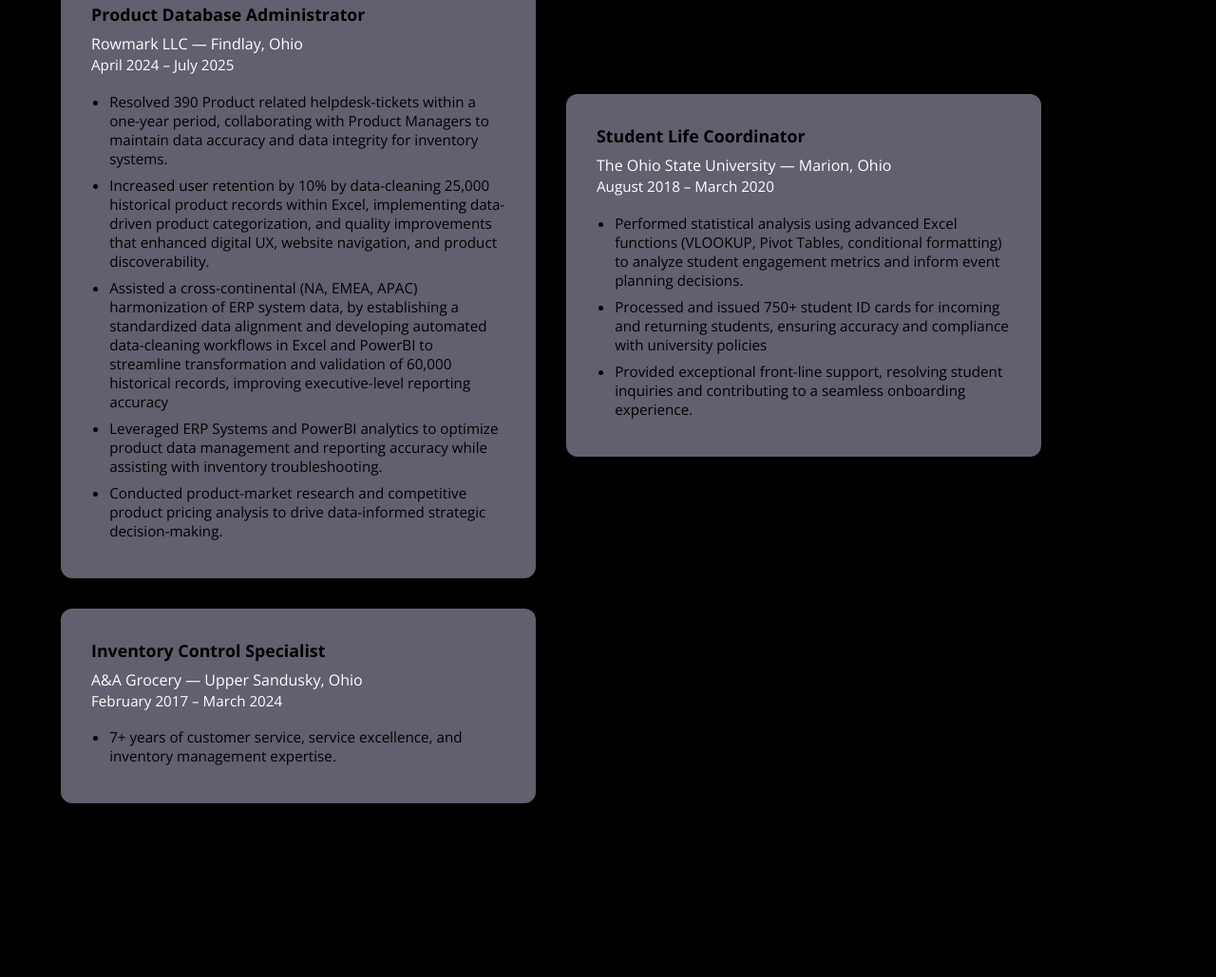
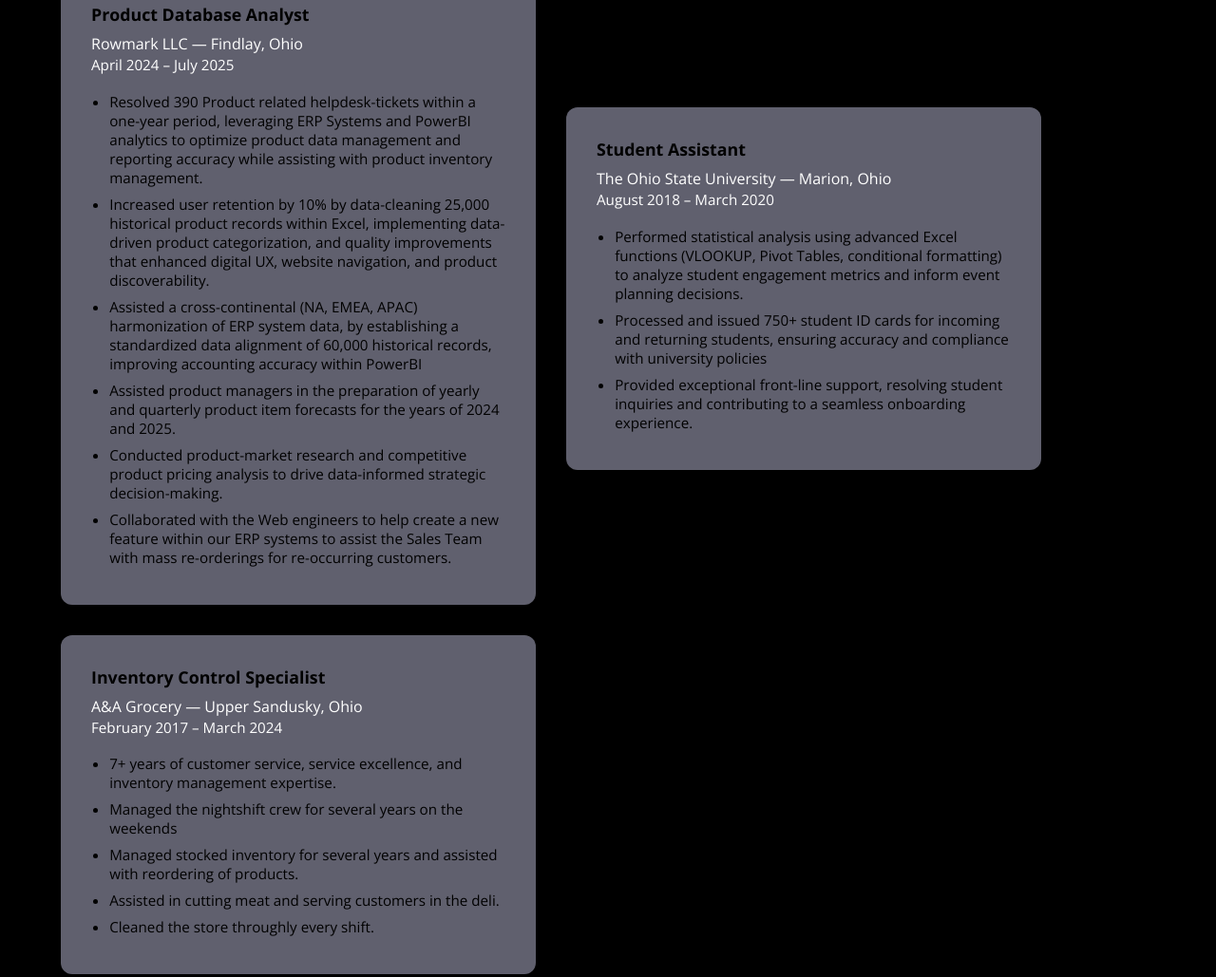
Before and after one commit to bricejat/jaret.portfolio, a plain HTML site: page index.html in a window 1280 px wide. Shown: the part 1074-2103 px from the top of the page at 95% size. Drawn offline with nearby package versions, Linux system fonts and the light colour scheme; a small style sheet from the web is missing.

Commit message:
Update index.html

```diff
--- a/index.html
+++ b/index.html
@@ -57,18 +57,19 @@
     <h2>My Work Experience</h2>
     <div class="experience-list">
         <div class="experience-item">
-            <h3>Product Database Administrator</h3>
+            <h3>Product Database Analyst</h3>
             <p class="company">Rowmark LLC &mdash; Findlay, Ohio<br><span class="date">April 2024 &ndash; July 2025</span></p>
             <ul>
-                <li>Resolved 390 Product related helpdesk-tickets within a one-year period, collaborating with Product Managers to maintain data accuracy and data integrity for inventory systems.</li>
+                <li>Resolved 390 Product related helpdesk-tickets within a one-year period, leveraging ERP Systems and PowerBI analytics to optimize product data management and reporting accuracy while assisting with product inventory management.</li>
                 <li>Increased user retention by 10% by data-cleaning 25,000 historical product records within Excel, implementing data-driven product categorization, and quality improvements that enhanced digital UX, website navigation, and product discoverability.</li>
-                <li>Assisted a cross-continental (NA, EMEA, APAC) harmonization of ERP system data, by establishing a standardized data alignment and developing automated data-cleaning workflows in Excel and PowerBI to streamline transformation and validation of 60,000 historical records, improving executive-level reporting accuracy</li>
-                <li>Leveraged ERP Systems and PowerBI analytics to optimize product data management and reporting accuracy while assisting with inventory troubleshooting.</li>
+                <li>Assisted a cross-continental (NA, EMEA, APAC) harmonization of ERP system data, by establishing a standardized data alignment of 60,000 historical records, improving accounting accuracy within PowerBI</li>
+                <li>Assisted product managers in the preparation of yearly and quarterly product item forecasts for the years of 2024 and 2025.</li>
                 <li>Conducted product-market research and competitive product pricing analysis to drive data-informed strategic decision-making.</li>
+                <li>Collaborated with the Web engineers to help create a new feature within our ERP systems to assist the Sales Team with mass re-orderings for re-occurring customers.</li>
             </ul>
         </div>
         <div class="experience-item">
-            <h3>Student Life Coordinator</h3>
+            <h3>Student Assistant</h3>
             <p class="company">The Ohio State University &mdash; Marion, Ohio<br><span class="date">August 2018 &ndash; March 2020</span></p>
             <ul>
                 <li>Performed statistical analysis using advanced Excel functions (VLOOKUP, Pivot Tables, conditional formatting) to analyze student engagement metrics and inform event planning decisions.</li>
@@ -81,6 +82,10 @@
             <p class="company">A&amp;A Grocery &mdash; Upper Sandusky, Ohio<br><span class="date">February 2017 &ndash; March 2024</span></p>
             <ul>
                 <li>7+ years of customer service, service excellence, and inventory management expertise.</li>
+                <li>Managed the nightshift crew for several years on the weekends</li>
+                <li>Managed stocked inventory for several years and assisted with reordering of products.</li>
+                <li>Assisted in cutting meat and serving customers in the deli.</li>
+                <li>Cleaned the store throughly every shift.</li>
             </ul>
         </div>
     </div>
```
